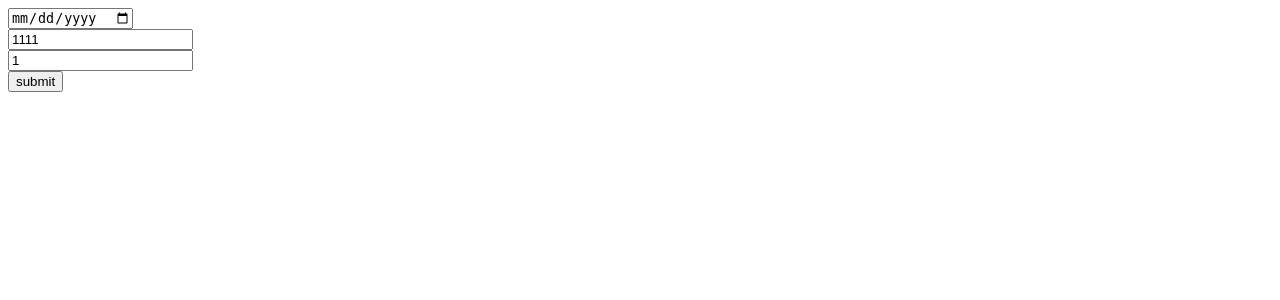
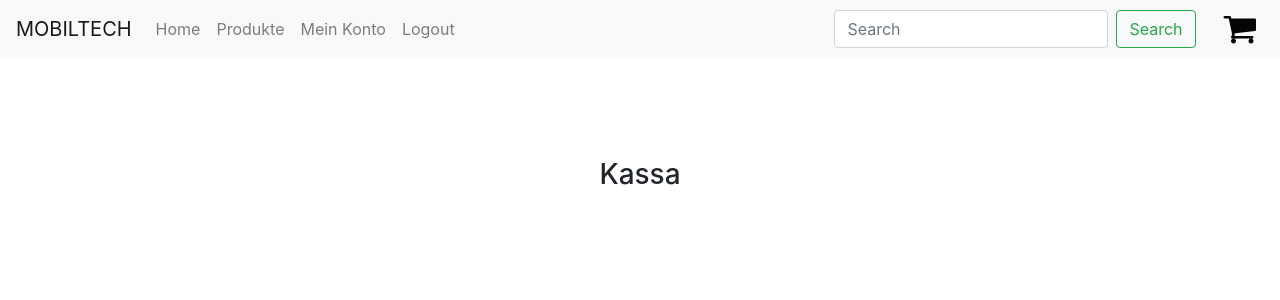
Before and after one commit to wi21b085/MobilTech, a PHP site: page /frontend/sites/kassa.html in a window 1280 px wide. Shown: the top 300 px of the page. Run offline with PHP 8.4, Linux system fonts and the light colour scheme.

Commit message:
Kassa + ShoppingCart

```diff
--- a/backend/config/dataHandler.php
+++ b/backend/config/dataHandler.php
@@ -52,6 +52,11 @@
         include("../logic/viewCustomers_logic.php");
         return $customer_list;
     }
+    public function kassa($param){
+        $customer = [];
+        include("../logic/kassa_logic.php");
+        return $customer;
+    }
     public function search($param){
         include("../logic/search_logic.php");
         return $searched_product_list;
@@ -62,7 +67,6 @@
         return $response;
     }
     public function addToCart($param){
-        $data = json_decode($param);
         $response = [];
         require_once("../logic/shoppingCart_logic.php");
         return $response;
--- a/backend/logic/simpleLogic.php
+++ b/backend/logic/simpleLogic.php
@@ -33,6 +33,9 @@
             case "viewCustomers":
                 $result = $this->dh->viewCustomers();
                 break;
+            case "kassa":
+                $result = $this->dh->kassa($param);
+                break;
             case "search":
                 $result = $this->dh->search($param);
                 break;
--- /dev/null
+++ b/frontend/js/kassa.js
@@ -0,0 +1,98 @@
+$(document).ready(function () {
+  const username = document.cookie.split(';').find(cookie => cookie.includes('username')).split('=')[1];
+
+  let url = "../../backend/logic/requestHandler.php";
+
+  let config = {
+    url: url,
+    type: "GET",
+    dataType: "json",
+    data: {
+      method: "kassa",
+      param: username
+    },
+    success: function (response) {
+      let customer = response;
+
+      $('#vorname').html('Vorname: ' + customer.vorname);
+      $('#nachname').html('Nachname: ' + customer.nachname);
+      $('#email').html('Email: ' + customer.email);
+      $('#adresse').html('Adresse: ' + customer.adresse);
+      $('#plz').html('PLZ: ' + customer.plz);
+      $('#ort').html('Stadt: ' + customer.ort);
+
+      var stored = sessionStorage.getItem('cart');
+      var cartData = JSON.parse(stored);
+
+      if (cartData) {
+        var invoiceContainer = $('<div>').addClass('container mt-4');
+
+        var currentDate = new Date();
+        var day = currentDate.getDate();
+        var month = currentDate.getMonth() + 1;
+        var year = currentDate.getFullYear();
+
+        day = day < 10 ? '0' + day : day;
+        month = month < 10 ? '0' + month : month;
+
+        var formattedDate = day + '.' + month + '.' + year;
+        var dateDiv = $('<div>').addClass('text-end mb-3').html('Datum: ' + formattedDate + '<br><br><br>');
+        invoiceContainer.append(dateDiv);
+
+        var table = $('<table>').addClass('table');
+        var thead = $('<thead>').addClass('thead-light');
+        var tbody = $('<tbody>');
+
+        var headerRow = $('<tr>');
+        headerRow.append($('<th>').text('Name'));
+        headerRow.append($('<th>').text('Preis * Stück'));
+        headerRow.append($('<th>').text('Stück'));
+        thead.append(headerRow);
+
+        var totalPrice = 0;
+        var totalQuantity = 0;
+
+        for (var i = 0; i < cartData.length; i++) {
+          var item = cartData[i];
+          var row = $('<tr>');
+          row.append($('<td>').text(item.name));
+
+          var price = parseFloat(item.price);
+          var quantity = parseInt(item.quantity);
+          var totalPriceForItem = price * quantity;
+
+          row.append($('<td>').text('€' + totalPriceForItem.toFixed(2)));
+
+          row.append($('<td>').text(item.quantity));
+          tbody.append(row);
+
+          totalPrice += totalPriceForItem;
+          totalQuantity += quantity;
+        }
+
+
+        table.append(thead);
+        table.append(tbody);
+
+        var sumRow = $('<tr>').addClass('table-info').css('background-color', '#f2f2f2');
+        sumRow.append($('<td>').text('Sum:'));
+        sumRow.append($('<td>').text('€' + totalPrice.toFixed(2)));
+        sumRow.append($('<td>').text(totalQuantity));
+        tbody.append($('<tr>').append($('<td>').attr('colspan', '3')).css('height', '10px'));
+        tbody.append(sumRow);
+
+        invoiceContainer.append(table);
+
+        var bestellenButton = $('<button>').addClass('btn btn-primary').text('Bestellen');
+        invoiceContainer.append($('<div>').addClass('text-end').append(bestellenButton));
+
+        $('#kassa').empty().append(invoiceContainer);
+      }
+    },
+    error: function () {
+      $('.error').append('<center><div class="alert alert-danger" role="alert" style="width:50%;">The data could not be loaded! :(</div></center>');
+    }
+  };
+
+  $.ajax(config);
+});
--- a/frontend/js/shoppingCart.js
+++ b/frontend/js/shoppingCart.js
@@ -27,7 +27,6 @@
           console.log(existingProduct);
           existingProduct.quantity += quantity;
         } else {
-
           cart.push(response);
         }
 
@@ -49,7 +48,7 @@
 }
 
 $(document).ready(function () {
-  var storage = sessionStorage.getItem("cart"); // id:1
+  var storage = sessionStorage.getItem("cart");
   for (let item of JSON.parse(storage)) {
     formatCartData(item);
   }
@@ -129,15 +128,15 @@
       cart[productIndex].quantity--;
 
       if (currentValue === 1) {
-        cart.splice(productIndex, 1); // Remove the item from the cart array
-        sessionStorage.setItem("cart", JSON.stringify(cart)); // Update the session storage
+        cart.splice(productIndex, 1);
+        sessionStorage.setItem("cart", JSON.stringify(cart));
 
         $cartItem.css('margin-left', '0').animate({ marginLeft: '-100%' }, 400, function () {
           $cartItem.remove();
           updateTotalSum();
         });
       } else {
-        sessionStorage.setItem("cart", JSON.stringify(cart)); // Update the session storage
+        sessionStorage.setItem("cart", JSON.stringify(cart));
         updateTotalSum();
       }
     }
@@ -211,6 +210,9 @@
       id: 'kaufen-button',
       class: 'btn btn-primary',
       text: 'Kassa'
+    }).click(function(){
+      window.location.replace("kassa.html");
+
     });
 
     $('.offcanvas-body').append($kaufenButton);
--- a/frontend/res/css/style.css
+++ b/frontend/res/css/style.css
@@ -41,3 +41,5 @@
 footer{
     padding-bottom: 50px;
 }
+
+/*  */
--- a/frontend/sites/kassa.html
+++ b/frontend/sites/kassa.html
@@ -1,21 +1,72 @@
 <!DOCTYPE html>
 <html lang="en">
+
 <head>
     <meta charset="UTF-8">
     <meta http-equiv="X-UA-Compatible" content="IE=edge">
     <meta name="viewport" content="width=device-width, initial-scale=1.0">
-    <title>Document</title>
-</head>
+    <link href="https://cdn.jsdelivr.net/npm/bootstrap@5.3.0-alpha3/dist/css/bootstrap.min.css" rel="stylesheet"
+        integrity="sha384-KK94CHFLLe+nY2dmCWGMq91rCGa5gtU4mk92HdvYe+M/SXH301p5ILy+dN9+nJOZ" crossorigin="anonymous">
+    <link rel="stylesheet" href="../res/css/style.css">
+     <title>Document</title>
+     <script src="https://cdn.jsdelivr.net/npm/bootstrap@5.3.0-alpha3/dist/js/bootstrap.bundle.min.js" integrity="sha384-ENjdO4Dr2bkBIFxQpeoTz1HIcje39Wm4jDKdf19U8gI4ddQ3GYNS7NTKfAdVQSZe" crossorigin="anonymous"></script>
+     <link rel="stylesheet" href="https://cdnjs.cloudflare.com/ajax/libs/font-awesome/4.7.0/css/font-awesome.min.css">
+     <!--<script src="https://cdn.jsdelivr.net/npm/bootstrap@5.0.2/dist/js/bootstrap.bundle.min.js"></script>-->
+     <link rel="stylesheet" href="https://cdnjs.cloudflare.com/ajax/libs/twitter-bootstrap/4.1.3/css/bootstrap.min.css">
+     <link rel="stylesheet" href="https://cdnjs.cloudflare.com/ajax/libs/ionicons/2.0.1/css/ionicons.min.css">
+     <!--<script src="https://cdnjs.cloudflare.com/ajax/libs/jquery/3.6.0/jquery.min.js"></script>-->
+
+     <style>
+        .billing-info {
+            padding-right: 20px;
+        }
+        .payment-method {
+            padding-left: 20px;
+            text-align: right;
+        }
+    </style>
+    </head>
+
 <body>
-    <form id="bestellung">
-        <input type="date"  name="odatum">
-        <br>
-        <input type="number" value="1111">
-        <br>
-        <input type="number" value="1">
-        <br>
-        <button type="submit">submit</button>
-    </form>
+    <div id="navbar"></div>
+    <div class="offcanvas offcanvas-end" tabindex="-1" id="offcanvasWithBackdrop" aria-labelledby="offcanvasWithBackdropLabel">
+        <div class="offcanvas-header">
+          <h5 class="offcanvas-title" id="offcanvasWithBackdropLabel">Warenkorb MobilTech</h5>
+          <button type="button" class="btn-close text-reset" data-bs-dismiss="offcanvas" aria-label="Close"></button>
+        </div>
+        <div class="offcanvas-body" id="cartBody">
+        </div>
+      </div>
+      <main style="margin-top: 100px; margin-bottom: 100px;">
+        <div class="container">
+            <center><h3>Kassa</h3></center>
+            <br><br>
+            <div class="row">
+                <div class="col-6 billing-info">
+                    <div id="vorname"></div>
+                    <div id="nachname"></div>
+                    <div id="email"></div>
+                    <div id="adresse"></div>
+                    <div id="plz"></div>
+                    <div id="ort"></div>
+                </div>
+
+            </div>
+            <div class="row">
+                <div class="col-12" id="kassa"></div>
+            </div>
+        </div>
+    </main>
+
+    <script src="https://code.jquery.com/jquery-3.6.4.js"
+        integrity="sha256-a9jBBRygX1Bh5lt8GZjXDzyOB+bWve9EiO7tROUtj/E=" crossorigin="anonymous"></script>
+    <script src="../js/main.js"></script>
+    <script src="../js/shoppingCart.js"></script>
+    <script src="../js/search.js"></script>
+    <script src="../js/kassa.js"></script>
+
+
 
 </body>
+
 </html>
```
Also changed, not shown: backend/logic/kassa_logic.php (added, +26 -0 lines), backend/logic/shoppingCart_logic.php (+1 -6 lines), backend/logic/bestellung_logic.php (added).
